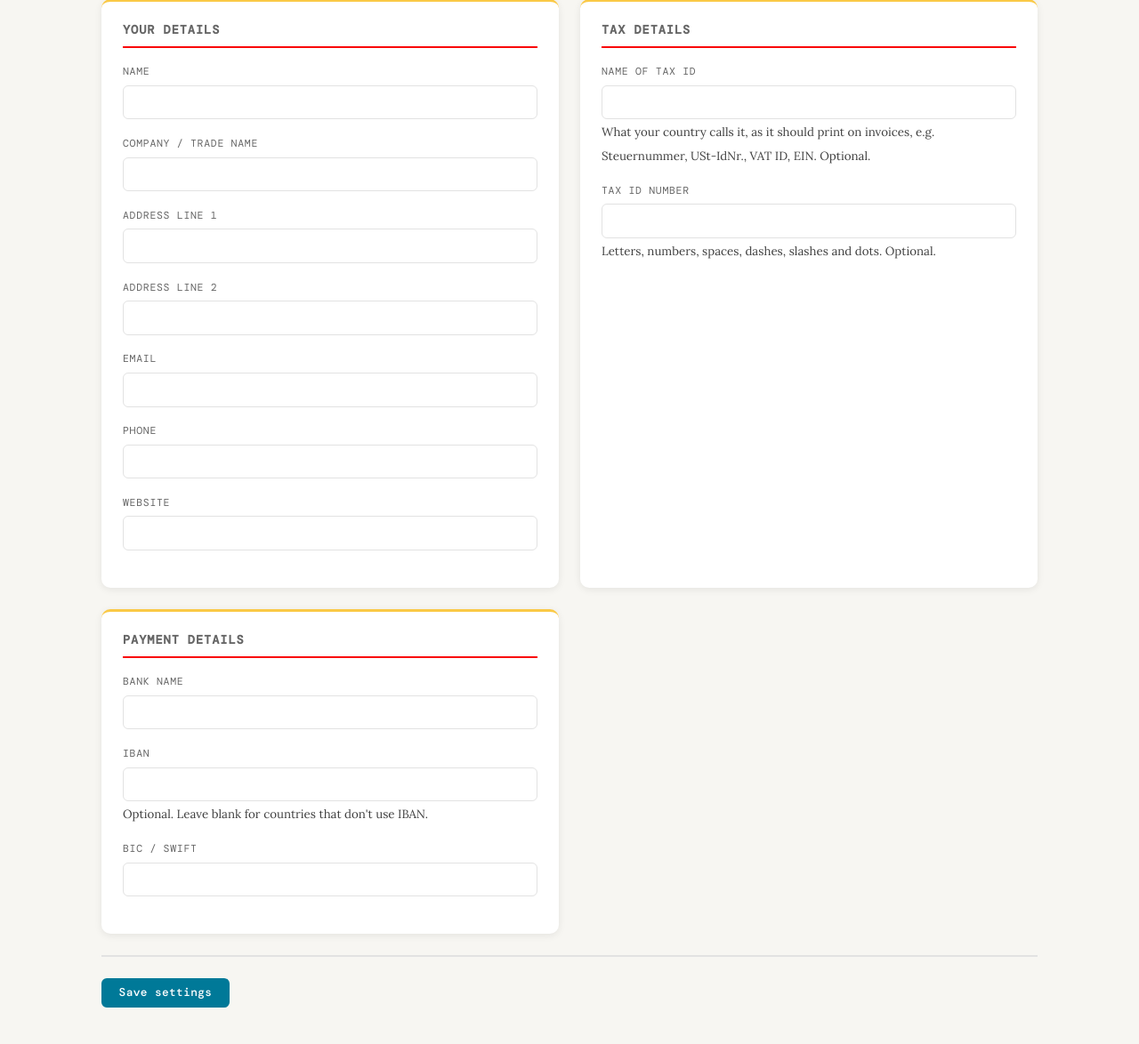
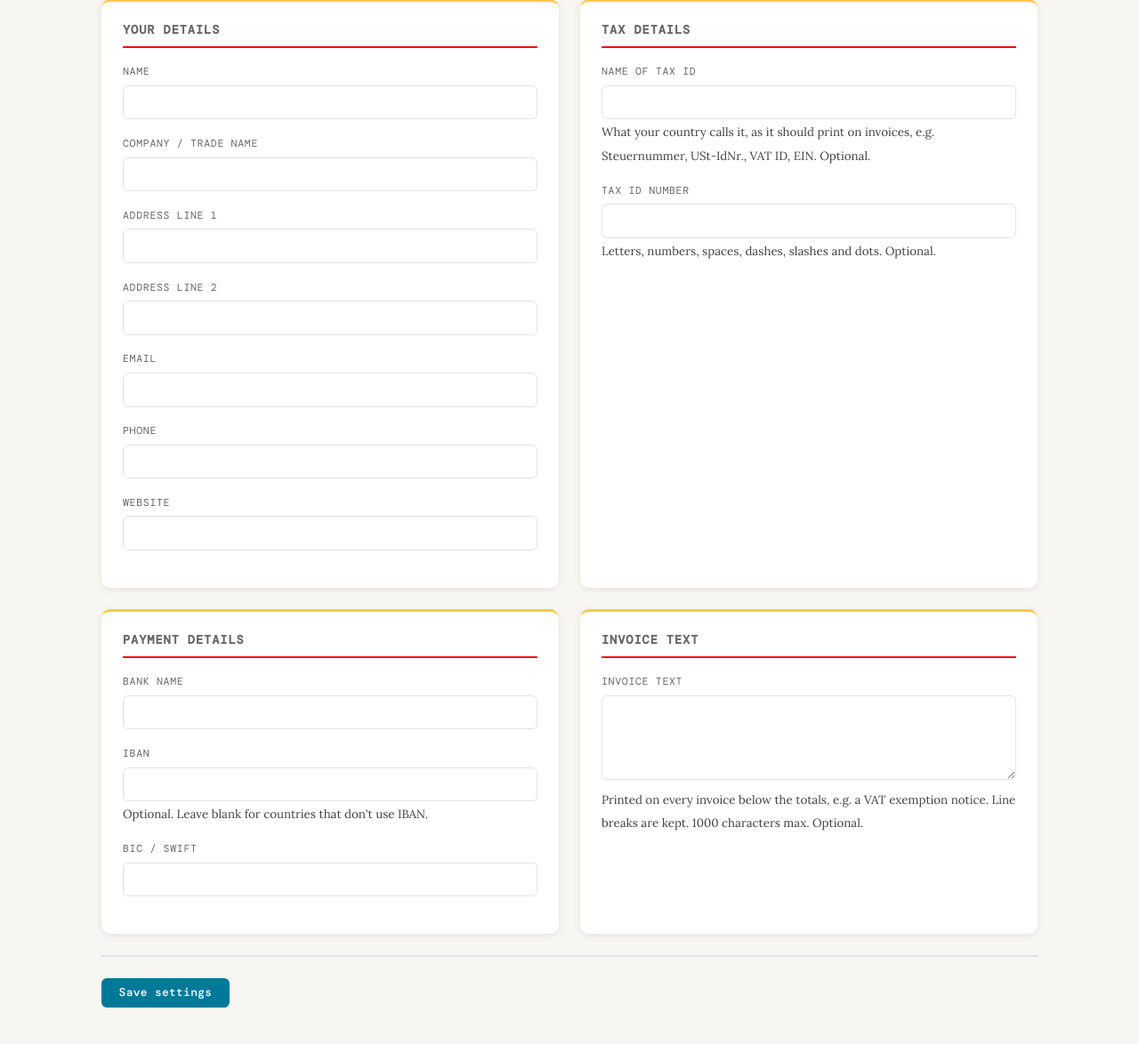
Before and after one commit to memeshift/invoices, a PHP site: page /pages/settings.php in a window 1280 px wide. Shown: the part 163-1337 px from the top of the page at 89% size. Run offline with PHP 8.4, Linux system fonts and the light colour scheme; the visitor is signed in with stand-in values (Sample User, id 1); data that the repository does not hold is empty.

Commit message:
added invoice text field

```diff
--- a/config/bootstrap.php
+++ b/config/bootstrap.php
@@ -42,6 +42,7 @@ const SETTINGS_FIELDS = [
     'FREELANCER_BIC'           => 'BIC / SWIFT',
     'FREELANCER_TAX_ID_LABEL'  => 'Name of tax ID',
     'FREELANCER_TAX_ID'        => 'Tax ID number',
+    'FREELANCER_INVOICE_TEXT'  => 'Invoice text',
 ];
 
 // Saved settings override .env; if the table doesn't exist yet, .env values stand
@@ -62,6 +63,7 @@ define('FREELANCER_IBAN',        $_ENV['FREELANCER_IBAN']        ?? '');
 define('FREELANCER_BIC',         $_ENV['FREELANCER_BIC']         ?? '');
 define('FREELANCER_TAX_ID_LABEL', $_ENV['FREELANCER_TAX_ID_LABEL'] ?? '');
 define('FREELANCER_TAX_ID',      $_ENV['FREELANCER_TAX_ID']      ?? '');
+define('FREELANCER_INVOICE_TEXT', $_ENV['FREELANCER_INVOICE_TEXT'] ?? '');
 
 // Session security
 ini_set('session.cookie_httponly', '1');
--- a/pages/settings.php
+++ b/pages/settings.php
@@ -15,8 +15,9 @@ if ($_SERVER['REQUEST_METHOD'] === 'POST') {
 
     foreach (SETTINGS_FIELDS as $key => $label) {
         $values[$key] = trim($_POST[$key] ?? '');
-        if (mb_strlen($values[$key]) > 255) {
-            $error = "$label is too long (255 characters max).";
+        $max = $key === 'FREELANCER_INVOICE_TEXT' ? 1000 : 255;
+        if (mb_strlen($values[$key]) > $max) {
+            $error = "$label is too long ($max characters max).";
         }
     }
 
@@ -53,12 +54,14 @@ $groups = [
     'Your details'    => ['FREELANCER_NAME', 'FREELANCER_COMPANY', 'FREELANCER_ADDRESS_LINE1', 'FREELANCER_ADDRESS_LINE2', 'FREELANCER_EMAIL', 'FREELANCER_PHONE', 'FREELANCER_WEBSITE'],
     'Tax details'     => ['FREELANCER_TAX_ID_LABEL', 'FREELANCER_TAX_ID'],
     'Payment details' => ['FREELANCER_BANK_NAME', 'FREELANCER_IBAN', 'FREELANCER_BIC'],
+    'Invoice text'    => ['FREELANCER_INVOICE_TEXT'],
 ];
 
 $notes = [
     'FREELANCER_IBAN'         => "Optional. Leave blank for countries that don't use IBAN.",
     'FREELANCER_TAX_ID_LABEL' => 'What your country calls it, as it should print on invoices, e.g. Steuernummer, USt-IdNr., VAT ID, EIN. Optional.',
     'FREELANCER_TAX_ID'       => 'Letters, numbers, spaces, dashes, slashes and dots. Optional.',
+    'FREELANCER_INVOICE_TEXT' => 'Printed on every invoice below the totals, e.g. a VAT exemption notice. Line breaks are kept. 1000 characters max. Optional.',
 ];
 
 require_once dirname(__DIR__) . '/includes/header.php';
@@ -82,10 +85,14 @@ require_once dirname(__DIR__) . '/includes/header.php';
             <?php foreach ($keys as $key): ?>
             <div class="field">
                 <label for="<?= e($key) ?>"><?= e(SETTINGS_FIELDS[$key]) ?></label>
+                <?php $describedby = isset($notes[$key]) ? 'aria-describedby="' . e($key) . '-note"' : ''; ?>
+                <?php if ($key === 'FREELANCER_INVOICE_TEXT'): ?>
+                <textarea id="<?= e($key) ?>" name="<?= e($key) ?>" rows="4" maxlength="1000" <?= $describedby ?>><?= e($values[$key]) ?></textarea>
+                <?php else: ?>
                 <input type="<?= $key === 'FREELANCER_EMAIL' ? 'email' : 'text' ?>"
                     id="<?= e($key) ?>" name="<?= e($key) ?>" maxlength="255"
-                    value="<?= e($values[$key]) ?>"
-                    <?= isset($notes[$key]) ? 'aria-describedby="' . e($key) . '-note"' : '' ?>>
+                    value="<?= e($values[$key]) ?>" <?= $describedby ?>>
+                <?php endif; ?>
                 <?php if (isset($notes[$key])): ?>
                 <small id="<?= e($key) ?>-note"><?= e($notes[$key]) ?></small>
                 <?php endif; ?>
```
Also changed, not shown: templates/invoice-pdf.php (+5 -4 lines).
